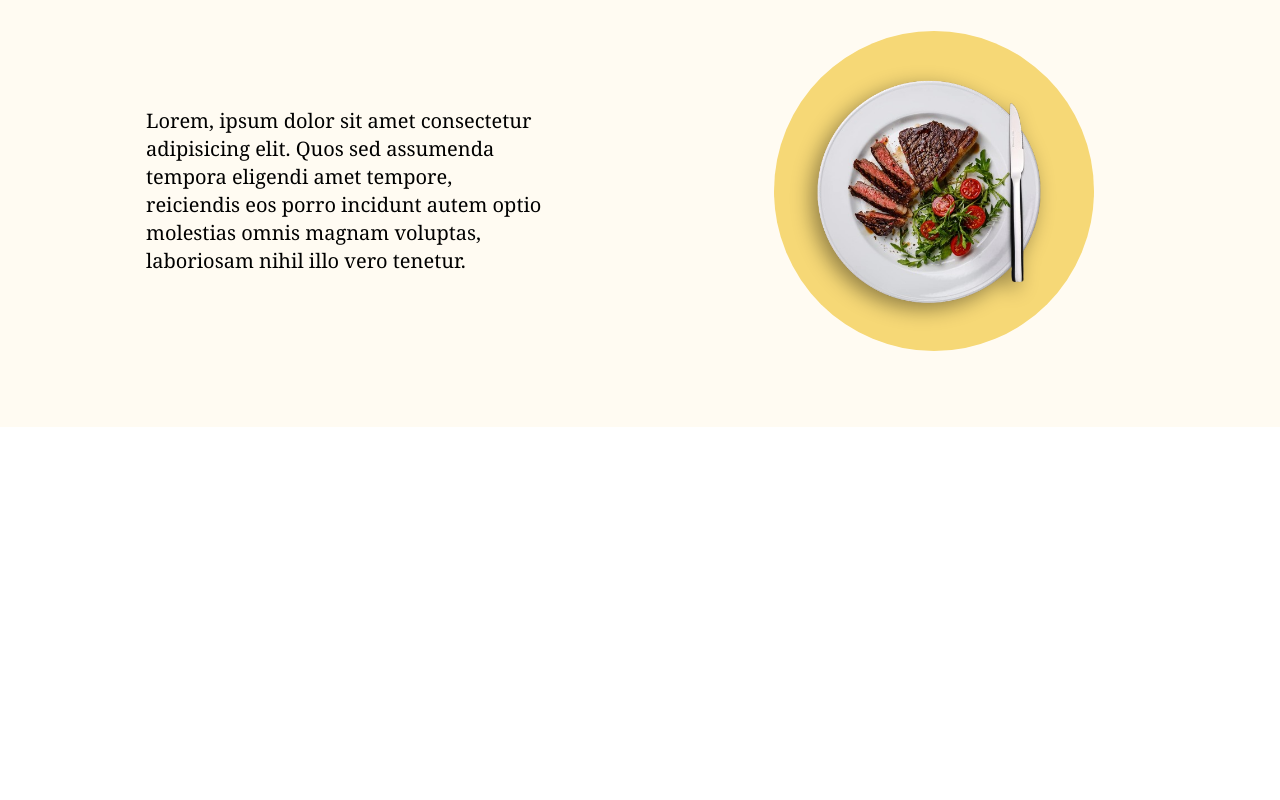
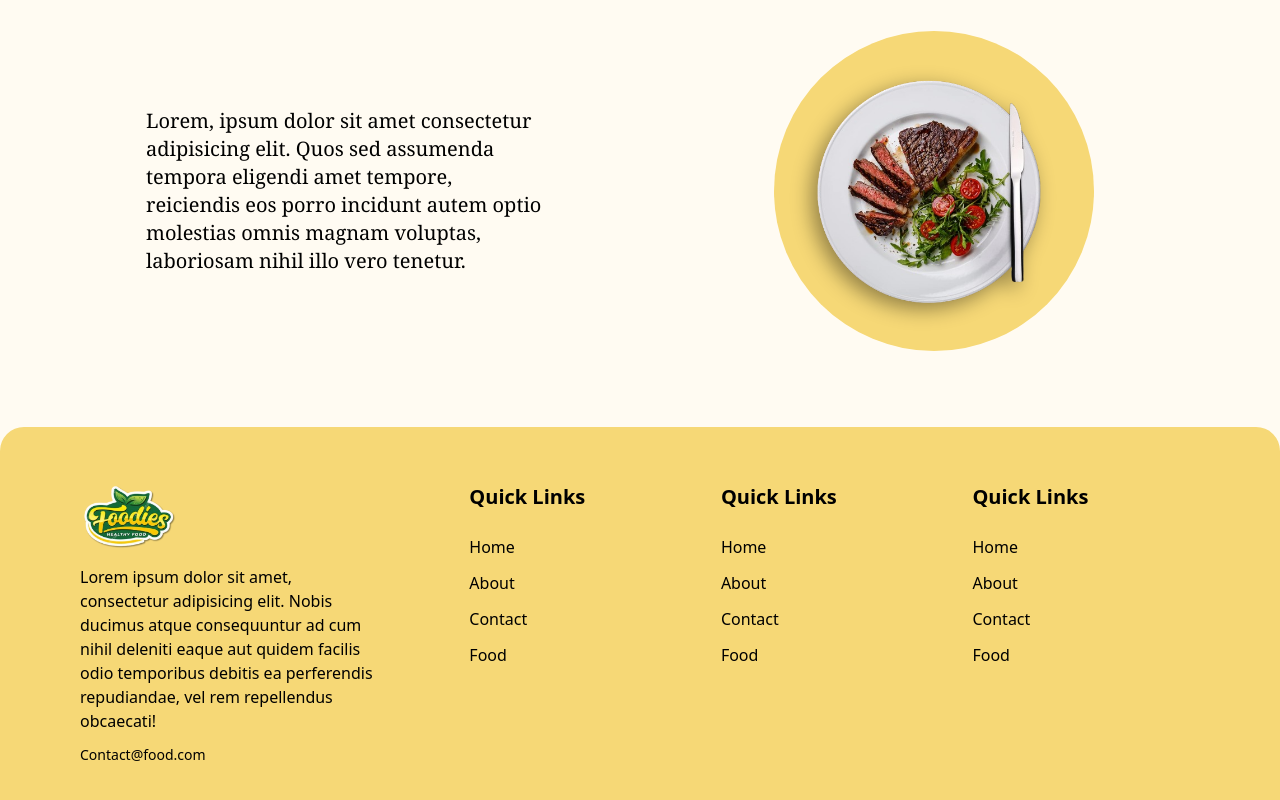
Before and after one commit to ishtiakrongon/Project-Animated-Restaurant-Website-Using-React-And-Tailwind-CSS, a React (Vite) app in the folder my-project/: page / in a window 1280 px wide. Shown: the part 2344-3144 px from the top of the page. Before the commit the page ends 2771 px from the top, so only its background shows below. Built offline with nearby package versions, Linux system fonts and the light colour scheme.

Commit message:
Footer Added

```diff
--- a/my-project/src/App.jsx
+++ b/my-project/src/App.jsx
@@ -5,6 +5,7 @@
 import Banner from './components/Banner/Banner';
 import PopularRecipe from './components/PopularRecipe/PopularRecipe';
 import Testimonial from './components/Testimonial/Testimonial';
+import Footer from './components/Footer/Footer';
 const App = () => {
   return (
     <div className="overflow-x-hidden bg-white2 text-dark">
@@ -16,6 +17,7 @@
       <Banner />
       <PopularRecipe />
       <Testimonial />
+      <Footer />
     </div>
   )
 }
--- /dev/null
+++ b/my-project/src/components/Footer/Footer.jsx
@@ -0,0 +1,62 @@
+import React from 'react';
+import Logo from '../../assets/food/logo.png';
+import {motion} from 'framer-motion';
+
+const Footer = () => {
+  return (
+    <motion.footer
+    initial={{ opacity: 0 }}
+    whileInView={{ opacity: 1 }}
+    transition={{ duration: 1 }}
+    className='bg-lightYellow rounded-t-3xl'
+    >
+        <div className="container py-14">
+
+            <div className="grid grid-cols-1 md:grid-cols-3 gap-12">
+            {/* brand info */}
+            <div className='space-y-3 lg:max-w-[300px]'>
+                <img src={Logo} alt=""
+                className='w-24'
+                />
+                <p>
+                    Lorem ipsum dolor sit amet, consectetur adipisicing elit. Nobis ducimus atque consequuntur ad cum nihil deleniti eaque aut quidem facilis odio temporibus debitis ea perferendis repudiandae, vel rem repellendus obcaecati!
+                </p>
+                <a href="#" className='inline-block mt-6 text-sm'>Contact@food.com</a>
+            </div>
+            {/* Quick links */}
+            <div className='col-span-2 grid grid-cols-2 md:grid-cols-3 gap-6'>
+                <div>
+                    <h2 className='text-xl font-semibold'>Quick Links</h2>
+                    <ul className='space-y-3 mt-6'>
+                        <li className='footer-link'>Home</li>
+                        <li className='footer-link'>About</li>
+                        <li className='footer-link'>Contact</li>
+                        <li className='footer-link'>Food</li>
+                    </ul>
+                </div>
+                <div>
+                    <h2 className='text-xl font-semibold'>Quick Links</h2>
+                    <ul className='space-y-3 mt-6'>
+                        <li className='footer-link'>Home</li>
+                        <li className='footer-link'>About</li>
+                        <li className='footer-link'>Contact</li>
+                        <li className='footer-link'>Food</li>
+                    </ul>
+                </div>
+                <div>
+                    <h2 className='text-xl font-semibold'>Quick Links</h2>
+                    <ul className='space-y-3 mt-6'>
+                        <li className='footer-link'>Home</li>
+                        <li className='footer-link'>About</li>
+                        <li className='footer-link'>Contact</li>
+                        <li className='footer-link'>Food</li>
+                    </ul>
+                </div>
+            </div>
+            </div>
+        </div>
+    </motion.footer>
+  )
+}
+
+export default Footer
--- a/my-project/src/index.css
+++ b/my-project/src/index.css
@@ -20,4 +20,8 @@
     .img-shadow {
         filter: drop-shadow(-6px 6px 10px rgba(0, 0, 0, 0.4));
     }
+
+    .footer-link {
+        @apply hover:underline hover:text-darkGreen duration-200;
+    }
 }
```
